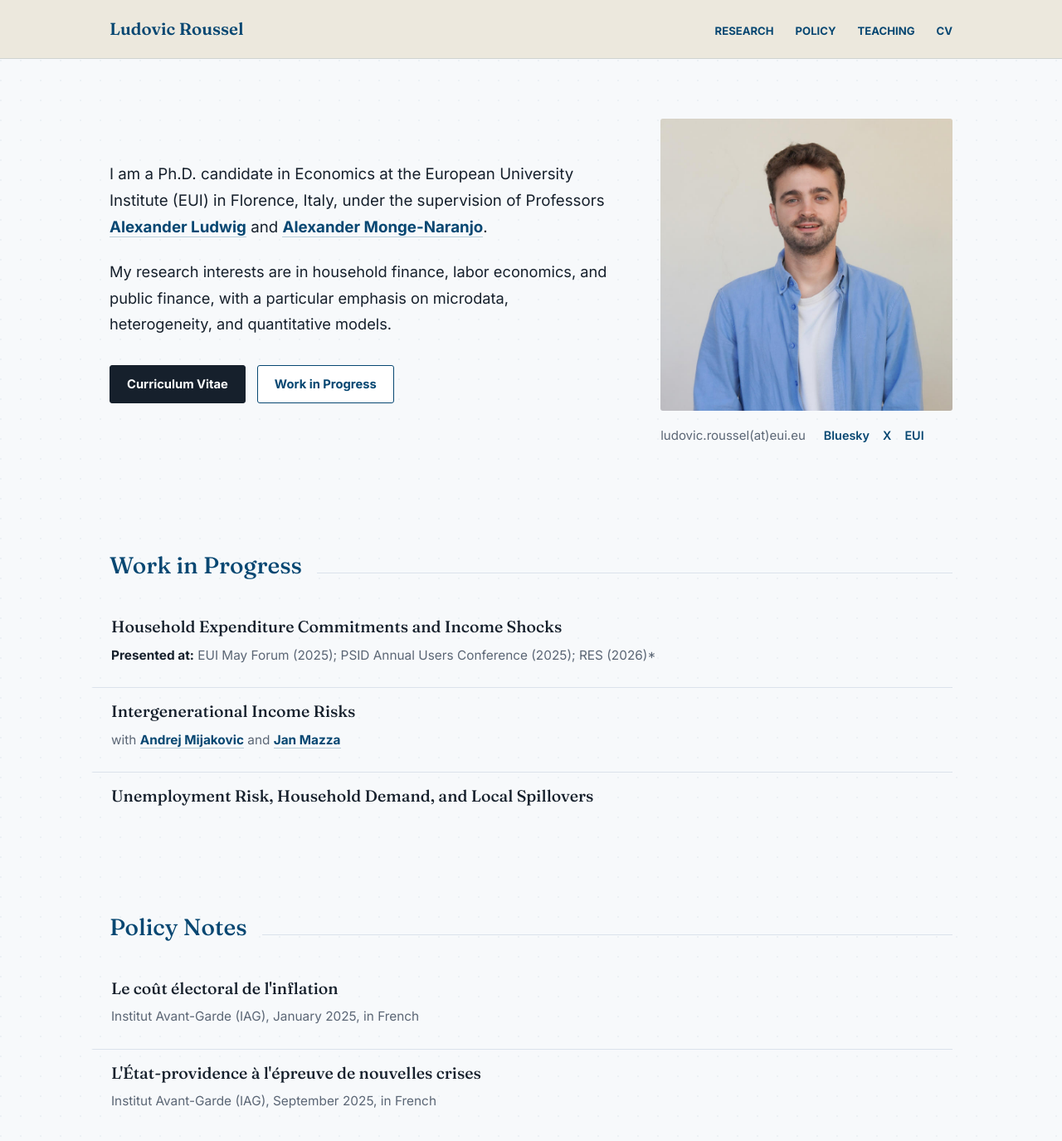
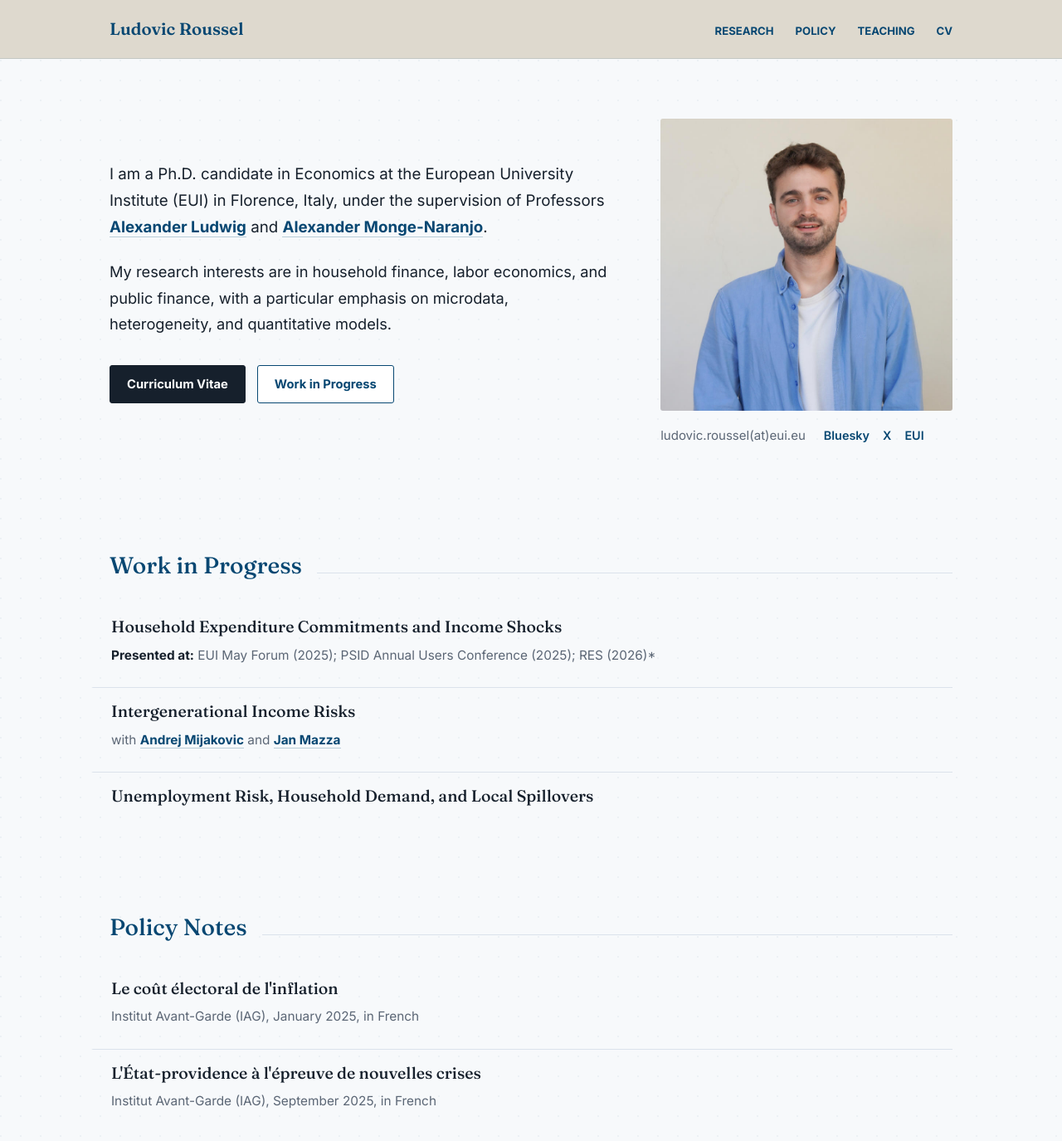
Before and after one commit to LudovicRoussel/ludovicroussel.github.io, a Jekyll site: the page built from index.md, in a window 1280 px wide and 1400 px high. Shown: the top 1375 px of the window at 83% size. Built offline with Jekyll 4.4.1, drawn with Linux system fonts in a browser that asks for light colours.

Commit message:
Match header background closer to portrait

```diff
--- a/_sass/site.scss
+++ b/_sass/site.scss
@@ -1,5 +1,5 @@
 $paper: #f7f9fb;
-$paperWarm: #ebe7dc;
+$paperWarm: #ddd8cd;
 $paperDeep: #e9eef4;
 $ink: #16202c;
 $muted: #5b6675;
@@ -57,7 +57,7 @@ a:hover {
   position: sticky;
   top: 0;
   z-index: 20;
-  background: rgba(235, 231, 220, 0.95);
+  background: rgba(221, 216, 205, 0.96);
   backdrop-filter: blur(10px);
   border-bottom: 1px solid rgba(7, 71, 114, 0.12);
 }
```
